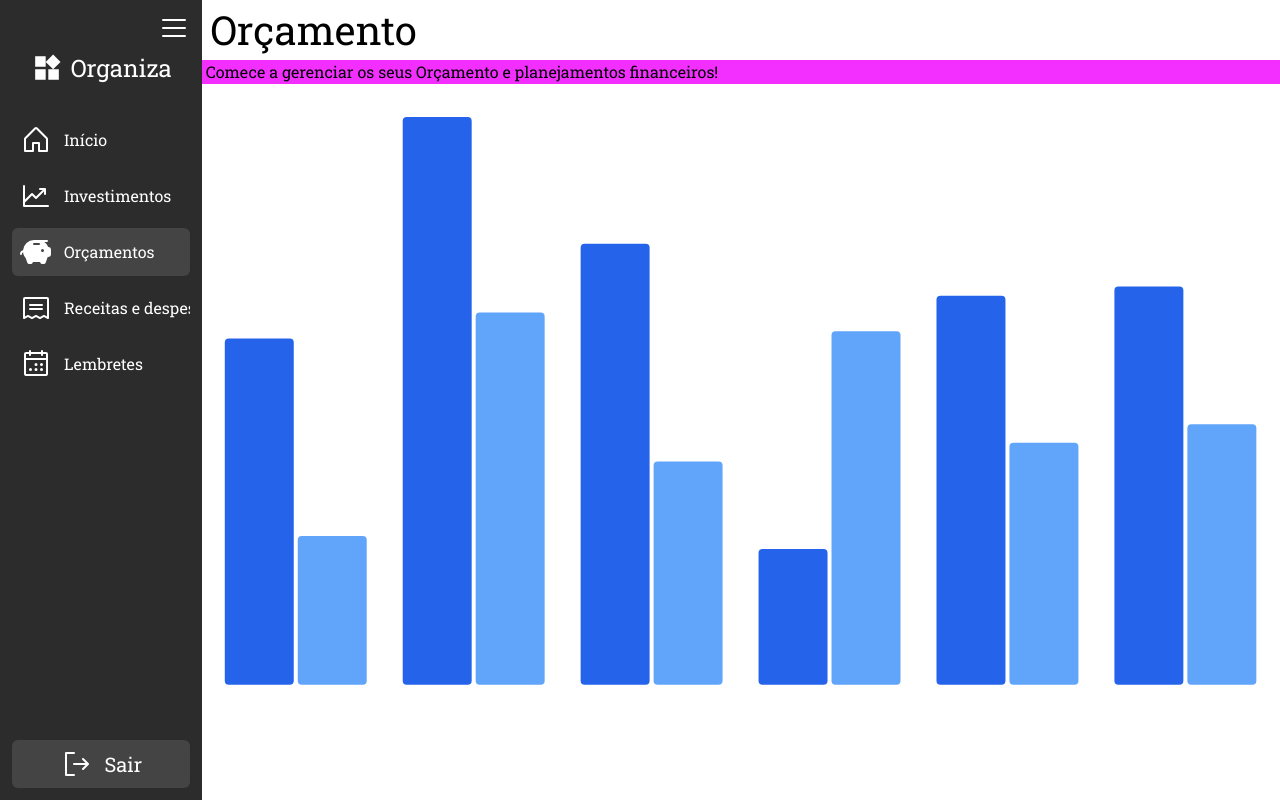
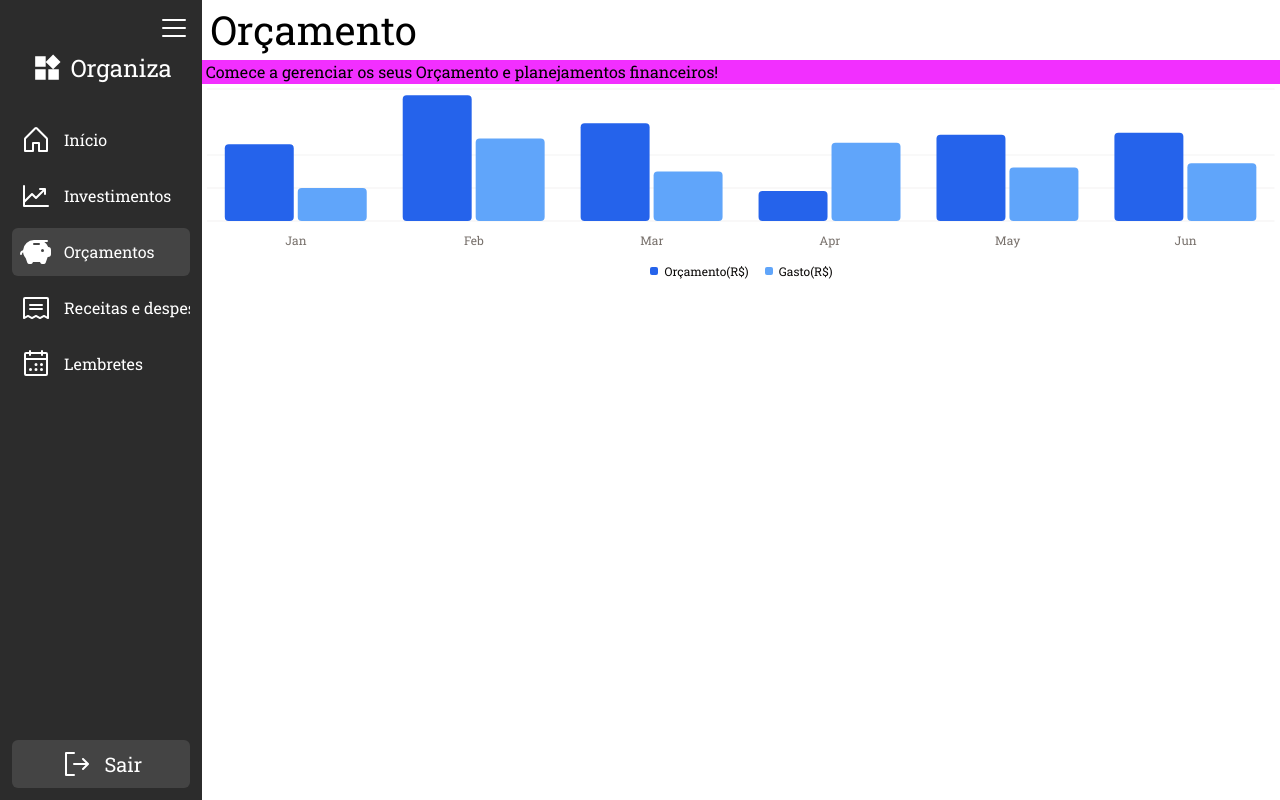
Before and after one commit to MarcioSobel/organiza, a Next.js app: page /budgets in a window 1280 px wide. Built offline with nearby package versions, Linux system fonts and the light colour scheme.

Commit message:
:wrench:Fix:Graficos

```diff
--- a/src/app/(dashboard)/budgets/viewsTest.tsx
+++ b/src/app/(dashboard)/budgets/viewsTest.tsx
@@ -1,36 +1,46 @@
 "use client"
 
-import { Bar, BarChart } from "recharts"
+import { Bar, BarChart, CartesianGrid, XAxis } from "recharts"
 
-import { ChartConfig, ChartContainer } from "@/components/ui/chart"
+import { ChartConfig, ChartContainer, ChartLegend, ChartLegendContent, ChartTooltip, ChartTooltipContent } from "@/components/ui/chart"
 
 const chartData = [
-  { month: "January", desktop: 186, mobile: 80 },
-  { month: "February", desktop: 305, mobile: 200 },
-  { month: "March", desktop: 237, mobile: 120 },
-  { month: "April", desktop: 73, mobile: 190 },
-  { month: "May", desktop: 209, mobile: 130 },
-  { month: "June", desktop: 214, mobile: 140 },
+  { month: "January", Orçamento: 186, Gasto: 80 },
+  { month: "February", Orçamento: 305, Gasto: 200 },
+  { month: "March", Orçamento: 237, Gasto: 120 },
+  { month: "April", Orçamento: 73, Gasto: 190 },
+  { month: "May", Orçamento: 209, Gasto: 130 },
+  { month: "June", Orçamento: 214, Gasto: 140 },
 ]
 
 const chartConfig = {
-  desktop: {
-    label: "Desktop",
+    Orçamento: {
+    label: "Orçamento(R$)",
     color: "#2563eb",
   },
-  mobile: {
-    label: "Mobile",
+  Gasto: {
+    label: "Gasto(R$)",
     color: "#60a5fa",
   },
 } satisfies ChartConfig
 
 export function TesteGraf() {
   return (
-    <ChartContainer config={chartConfig} className="min-h-[200px] w-full">
-      <BarChart accessibilityLayer data={chartData}>
-        <Bar dataKey="desktop" fill="var(--color-desktop)" radius={4} />
-        <Bar dataKey="mobile" fill="var(--color-mobile)" radius={4} />
-      </BarChart>
-    </ChartContainer>
+    <ChartContainer config={chartConfig} className="h-[200px] w-full">
+  <BarChart accessibilityLayer data={chartData}>
+    <CartesianGrid vertical={false} />
+    <XAxis
+      dataKey="month"
+      tickLine={false}
+      tickMargin={10}
+      axisLine={false}
+      tickFormatter={(value) => value.slice(0, 3)}
+    />
+    <ChartTooltip content={<ChartTooltipContent />} />
+    <ChartLegend content={<ChartLegendContent />} />
+    <Bar dataKey="Orçamento" fill="var(--color-Orçamento)" radius={4} />
+    <Bar dataKey="Gasto" fill="var(--color-Gasto)" radius={4} />
+  </BarChart>
+</ChartContainer>
   )
 }
```
